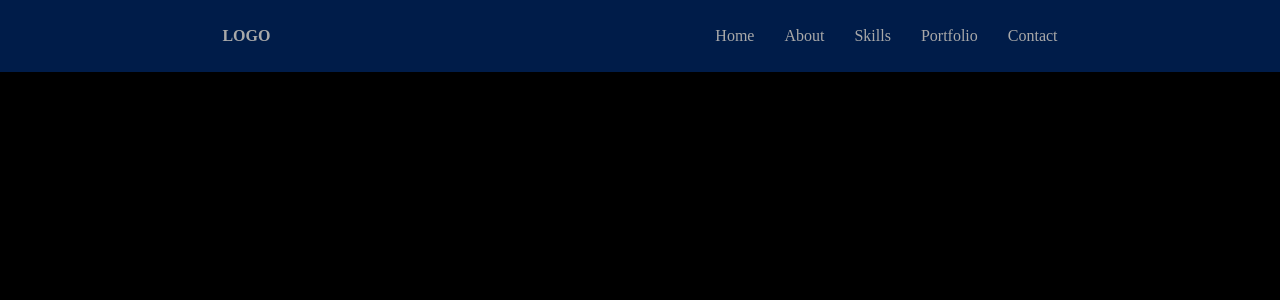
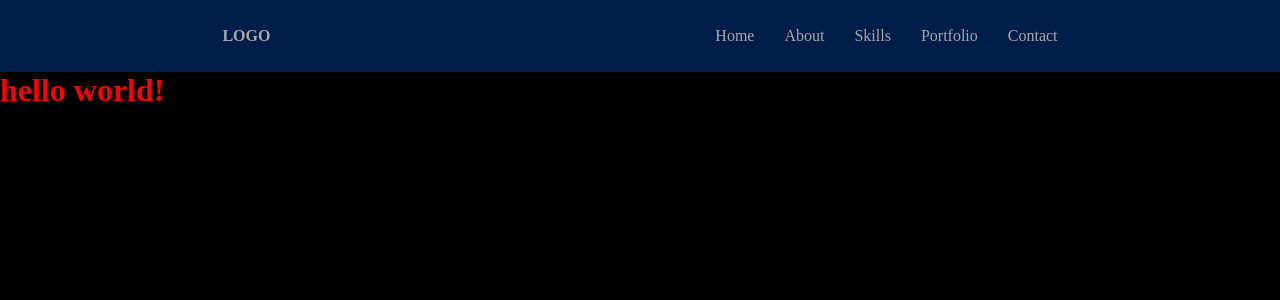
Before and after one commit to reemi7/React-Nav-Bar, a React (Vite) app: page / in a window 1280 px wide. Shown: the top 300 px of the page. Built offline with nearby package versions, Linux system fonts and the light colour scheme.

Commit message:
heading add

```diff
--- a/src/App.jsx
+++ b/src/App.jsx
@@ -8,6 +8,7 @@ function App() {
       <div>
 
         <Navbar/>
+        <h1 style={{color: "red"}}>hello world!</h1>
       </div>
   )
 }
```
